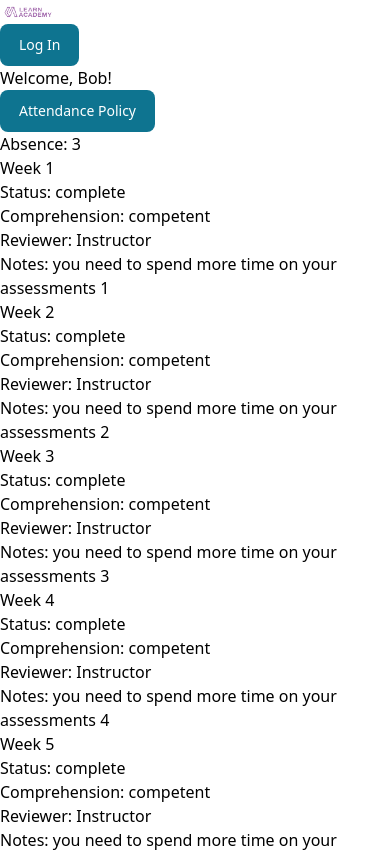
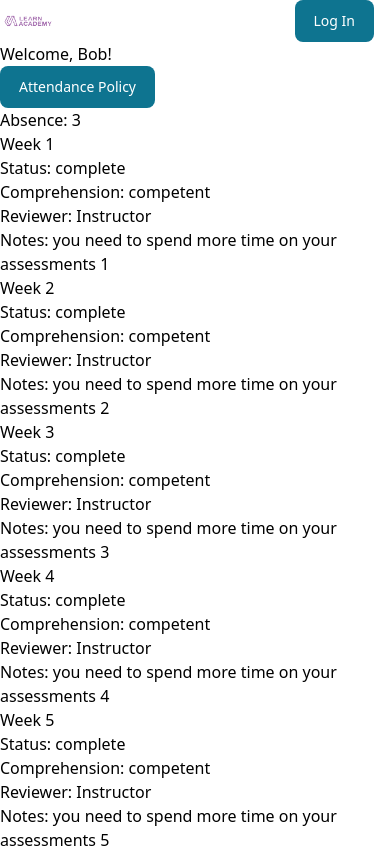
Before and after one commit to LEARNAcademy/student-application, a React (Create React App) app: page / in a window 390 px wide. Shown: the top 852 px of the page. Built offline with nearby package versions, Linux system fonts and the light colour scheme.

Commit message:
syled header and navigation button

```diff
--- a/src/components/Header.js
+++ b/src/components/Header.js
@@ -4,14 +4,14 @@ import { Navigation } from  "./Navigation"
 
 const Header = () => {
   return (
-    <>
+    <div className="flex items-center justify-between">
       <img
         src={ learnLogo }
-        className="mr-3 h-6 sm:h-20"
+        className="h-6 sm:h-20"
         alt="Learn Academy Logo"
       />
       <Navigation />
-    </>
+    </div>
   )
 }
 
--- a/src/components/Navigation.js
+++ b/src/components/Navigation.js
@@ -4,7 +4,7 @@ import { Button } from "flowbite-react"
 const Navigation = () => {
   const [loggedIn, setLoggedIn] = useState(false)
   return (
-    <>
+    <div className="mr-4">
       {loggedIn ?
         <Button onClick={() => setLoggedIn(false)}>
         Log Out
@@ -14,7 +14,7 @@ const Navigation = () => {
         Log In
         </Button>
       }
-    </>
+    </div>
   )
 }
 
```
Also changed, not shown: 1 other file (tests, documents, lock files or other folders).
